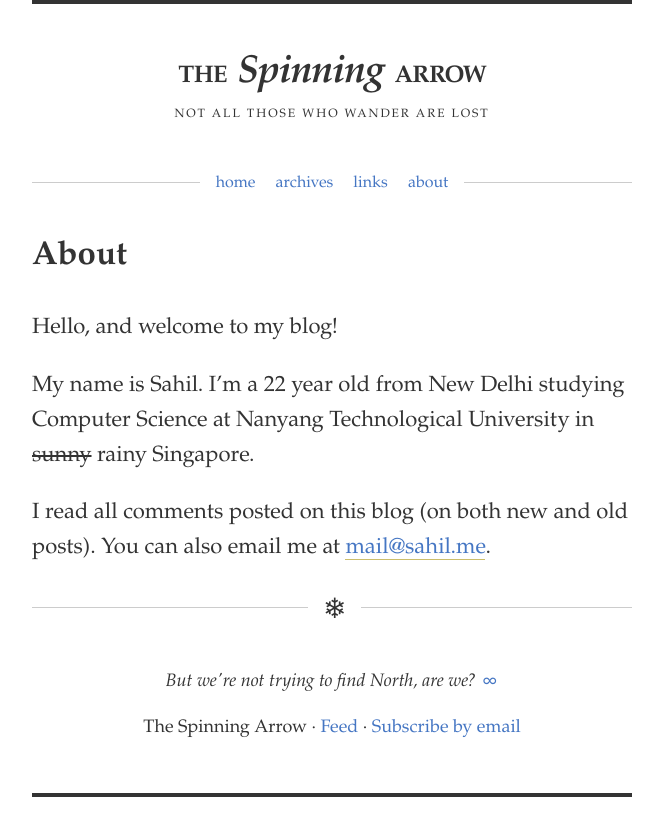
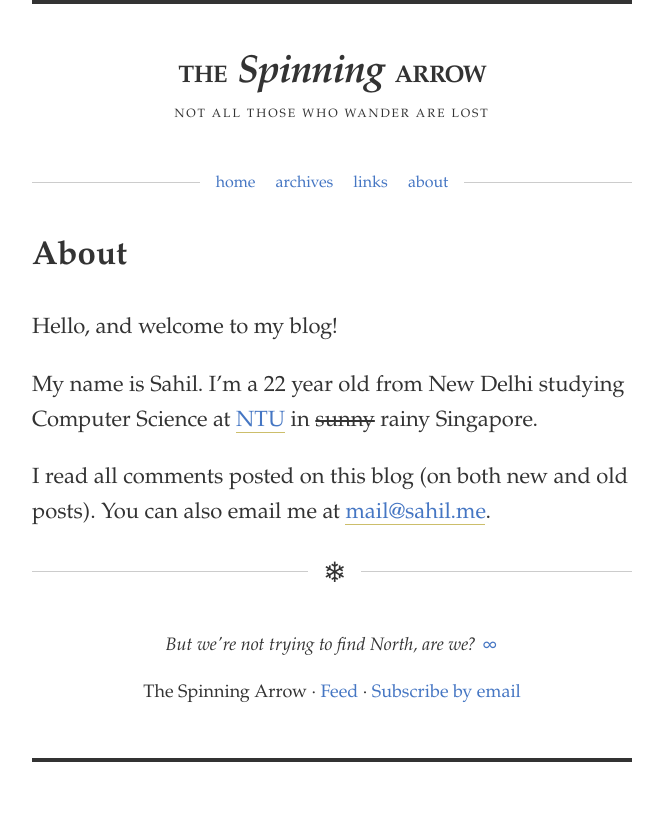
Before and after one commit to spinningarrow/blog.sahil.me, a Jekyll site: the page built from about.md, in a window 1280 px wide. Shown: the top 836 px of the page, without its empty margins (308-971 px from the left). Built offline with Jekyll 4.4.1, drawn with Linux system fonts in a browser that asks for light colours; some web fonts are replaced; comment, search, counter and statistics services are not loaded.

Commit message:
Update About page
* Shortened "Nanyang Technological University"; it's too much of a mouthful

```diff
--- a/about.md
+++ b/about.md
@@ -8,6 +8,8 @@ title: About
 
 Hello, and welcome to my blog!
 
-My name is Sahil. I'm a 22 year old from New Delhi studying Computer Science at Nanyang Technological University in <del>sunny</del> rainy Singapore.
+My name is Sahil. I'm a 22 year old from New Delhi studying Computer Science at [NTU][] in <del>sunny</del> rainy Singapore.
 
 I read all comments posted on this blog (on both new and old posts). You can also email me at <mail@sahil.me>.
+
+[NTU]: http://www.ntu.edu.sg/
```
